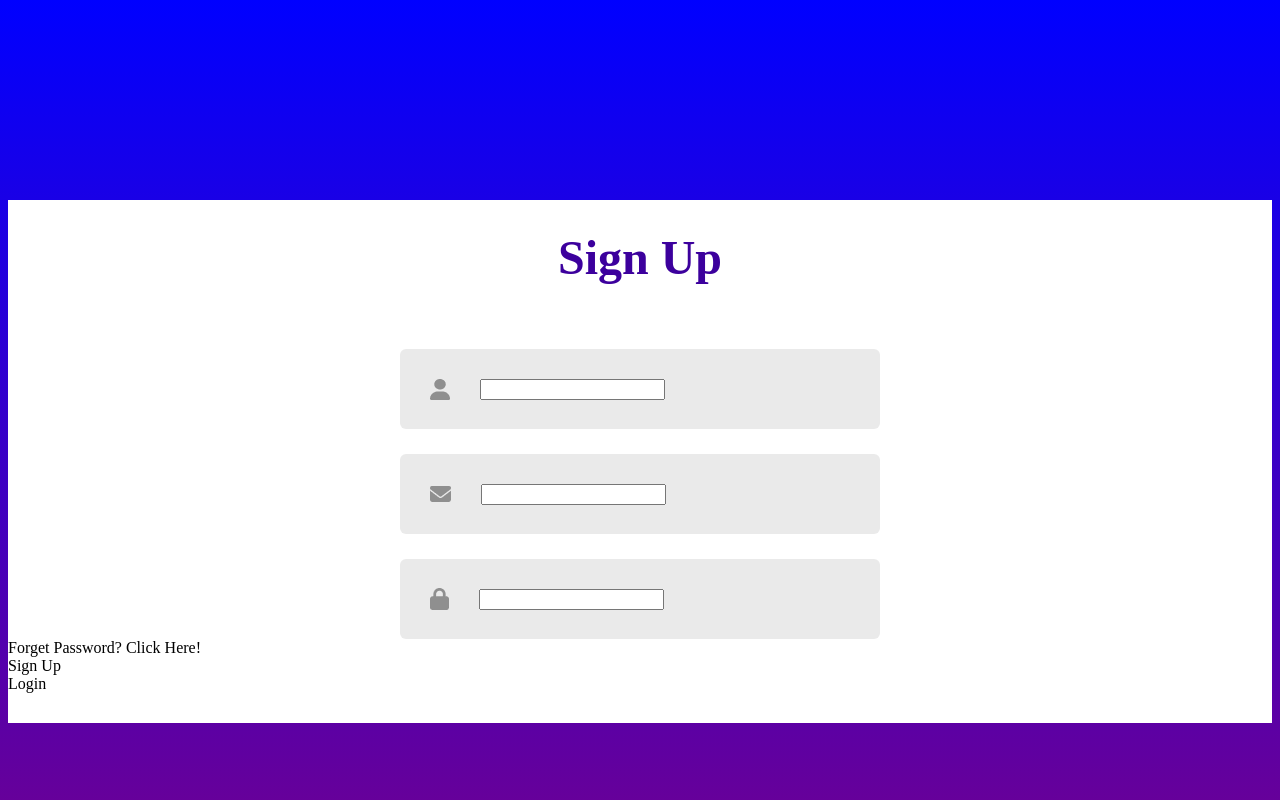
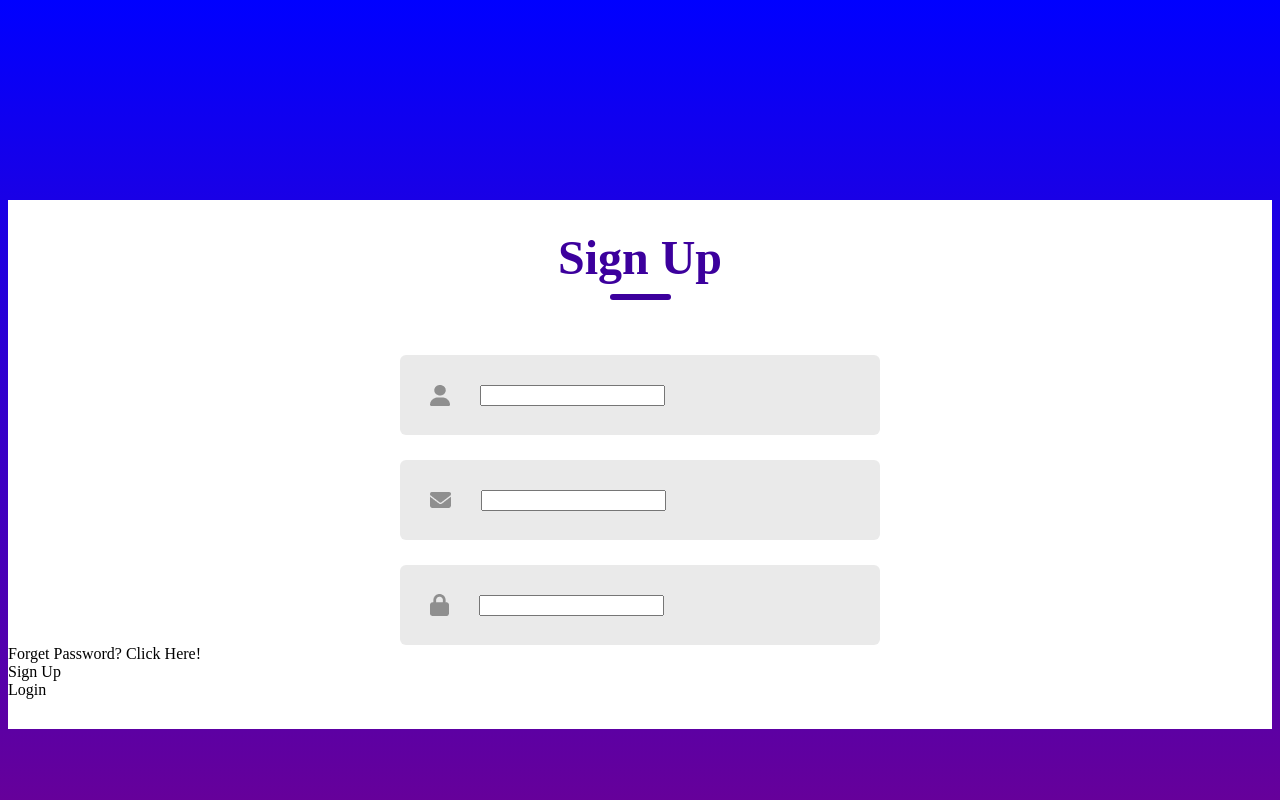
Before and after one commit to sushilthapaIT/React-JS-Projects, a React (Vite) app in the folder Form/: page / in a window 1280 px wide. Shown: the top 800 px of the page. Built offline with nearby package versions, Linux system fonts and the light colour scheme.

Commit message:
UPDATE IN CSS

```diff
--- a/Form/src/Components/LoginSignup/LoginSignup.css
+++ b/Form/src/Components/LoginSignup/LoginSignup.css
@@ -22,12 +22,12 @@
     font-weight: 700;
 }
 
-/* .underline{
+.underline{
     width: 61px;
     height: 6px;
     background: #3c009d;
     border-radius: 9px;
-} */
+}
 
 .inputs{
     margin-top: 55px;
```
